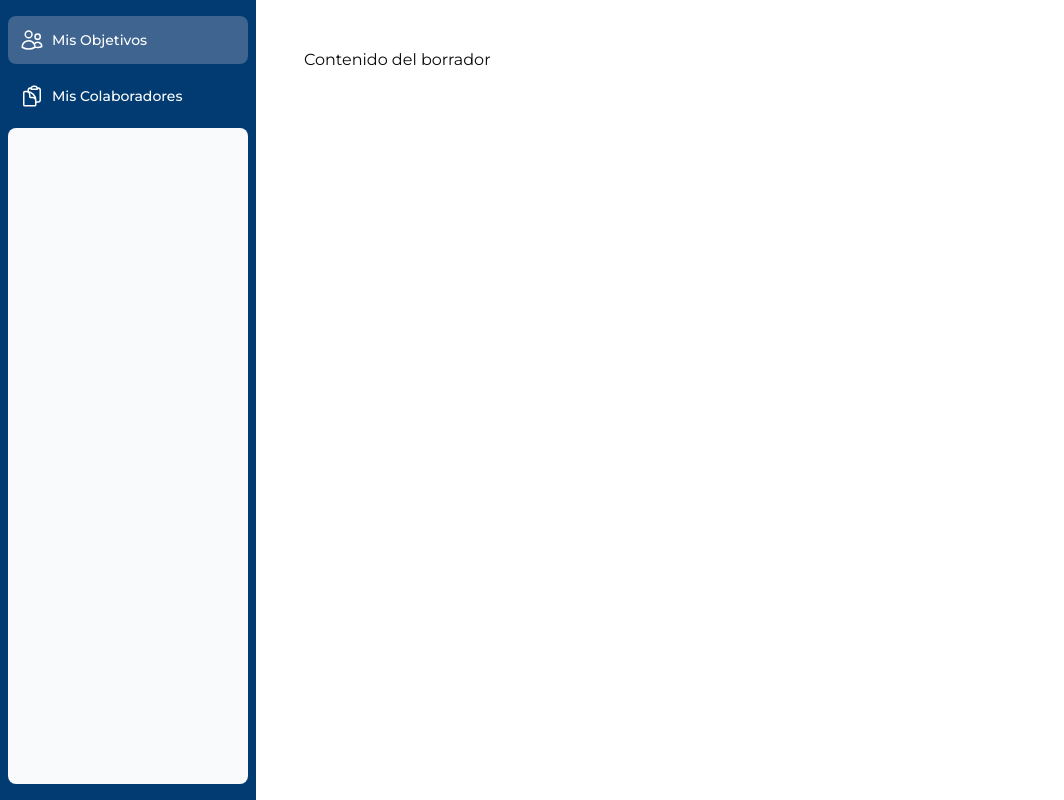
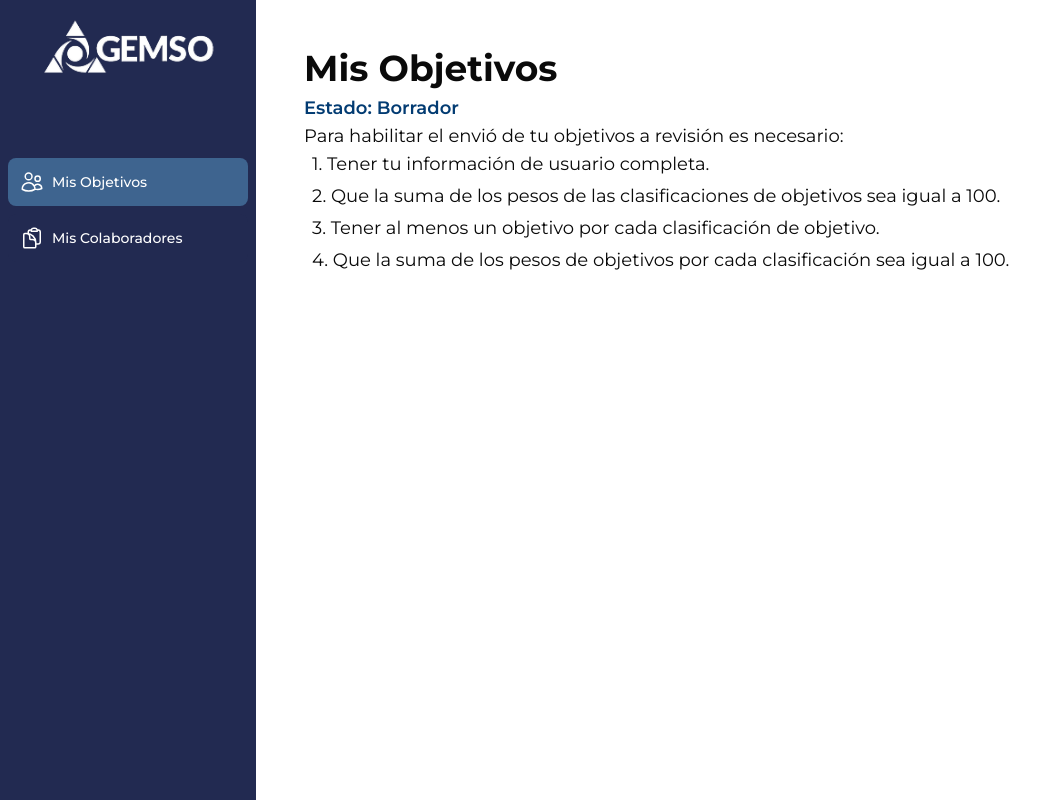
Before and after one commit to Equipo-Bolt/Conectando, a Next.js app: page /misObjetivos in a window 1280 px wide. Shown: the whole page, without its empty margins (0-1064 px from the left). Built offline with nearby package versions, Linux system fonts and the light colour scheme.

Commit message:
Added image to Sidenav

```diff
--- a/src/app/(routes)/(tablero)/misObjetivos/page.tsx
+++ b/src/app/(routes)/(tablero)/misObjetivos/page.tsx
@@ -2,7 +2,7 @@ import Borrador from "../../../../components/Borrador";
 import EsperandoRevision from "../../../../components/EsperandoRevision";
 
 export default function Page() {
-  const state = "borrador";
+  const state: "borrador" | "esperandoRevision" = "borrador";
 
   let content;
 
@@ -18,5 +18,10 @@ export default function Page() {
       break;
   }
 
-  return <>{content}</>;
+  return (
+    <>
+      <h1 className="text-4xl font-bold mb-1.5">Mis Objetivos</h1>
+      {content}
+    </>
+  );
 }
--- a/src/components/Borrador.tsx
+++ b/src/components/Borrador.tsx
@@ -1,3 +1,28 @@
 export default function Borrador() {
-  return <div>Contenido del borrador</div>;
+  return (
+    <div>
+      <div className="font-semibold text-lg text-gemso-blue">
+        Estado: Borrador
+      </div>
+
+      <div className="text-lg">
+        Para habilitar el envió de tu objetivos a revisión es necesario:
+      </div>
+
+      <div className="text-lg ml-2 space-y-1">
+        <div>1. Tener tu información de usuario completa.</div>
+        <div>
+          2. Que la suma de los pesos de las clasificaciones de objetivos sea
+          igual a 100.
+        </div>
+        <div>
+          3. Tener al menos un objetivo por cada clasificación de objetivo.
+        </div>
+        <div>
+          4. Que la suma de los pesos de objetivos por cada clasificación sea
+          igual a 100.
+        </div>
+      </div>
+    </div>
+  );
 }
--- a/src/components/EsperandoRevision.tsx
+++ b/src/components/EsperandoRevision.tsx
@@ -1,3 +1,15 @@
 export default function EsperandoRevision() {
-  return <div>Esperando revisión...</div>;
+  return (
+    <div>
+      <div className="font-semibold text-lg text-gemso-blue">
+        Estado: Esperando Retroalimentación
+      </div>
+
+      <div className="text-lg">
+        Dentro de poco, su jefe directo le citará a una junta 1 a 1 para revisar
+        y aprobar sus objetivos. Si quiere modificar sus objetivos hagalo ahora,
+        solo que el estado de los mismos pasará a borrador nuevamente.{" "}
+      </div>
+    </div>
+  );
 }
--- a/src/components/navlinks.tsx
+++ b/src/components/navlinks.tsx
@@ -16,8 +16,6 @@ const links = [
 
 export default function NavLinks() {
   const pathname = usePathname();
-
-  // Renderizado condicional para evitar que el componente se renderice hasta que usePathname haya terminado de cargar
   if (!pathname) return null;
 
   return (
@@ -32,7 +30,7 @@ export default function NavLinks() {
               "flex h-[48px] grow items-center justify-center gap-2 rounded-md p-3 text-sm font-medium md:flex-none md:justify-start md:p-2 md:px-3",
               pathname.startsWith(href)
                 ? "bg-selected-blue text-white"
-                : "bg-gemso-blue text-white hover:bg-sky-100 hover:text-blue-600"
+                : "bg-gemso-dark-blue text-white hover:bg-sky-100 hover:text-blue-600"
             )}
           >
             <LinkIcon className="w-6" />
--- a/src/components/sidebar.tsx
+++ b/src/components/sidebar.tsx
@@ -1,12 +1,21 @@
 import { PowerIcon } from "@heroicons/react/24/outline";
 import NavLinks from "./navlinks";
-
+import Image from "next/image";
+import GemsoBlanco from "../../public/GemsoBlanco.png";
 export default function SideNav() {
   return (
-    <div className="bg-gemso-blue flex h-full flex-col px-3 py-4 md:px-2">
+    <div className="bg-gemso-dark-blue flex h-full flex-col px-3 py-4 md:px-2">
+      <div className="justify-center mb-20 hidden md:flex">
+        <Image
+          src={GemsoBlanco}
+          alt="Gemso Blanco Logo"
+          width={180}
+          height={60}
+        />
+      </div>
       <div className="flex grow flex-row justify-between space-x-2 md:flex-col md:space-x-0 md:space-y-2">
         <NavLinks />
-        <div className="hidden h-auto w-full grow rounded-md bg-gray-50 md:block"></div>
+        <div className="hidden h-auto w-full grow rounded-md md:block"></div>
       </div>
     </div>
   );
```
Also changed, not shown: public/GemsoBlanco.png (added).
